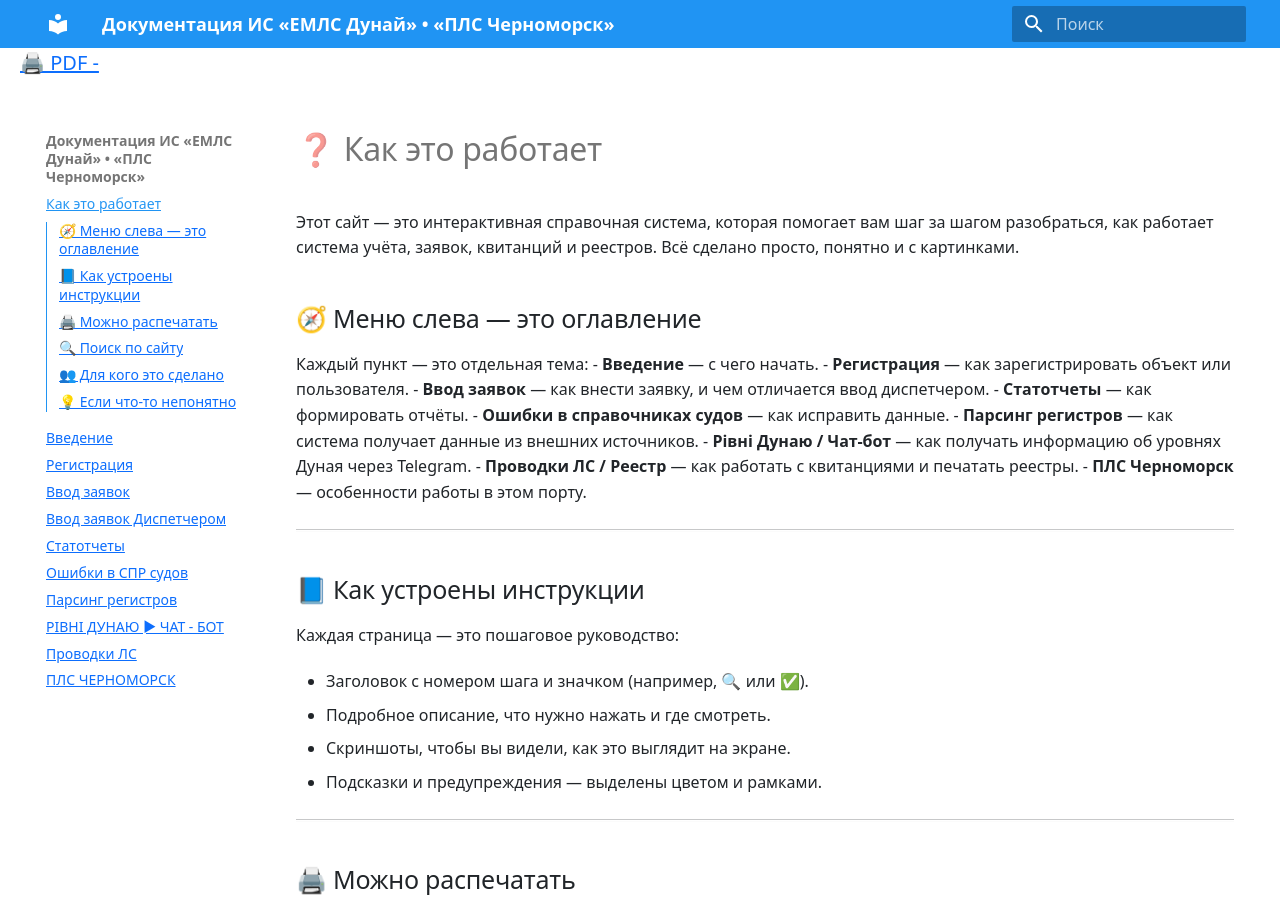
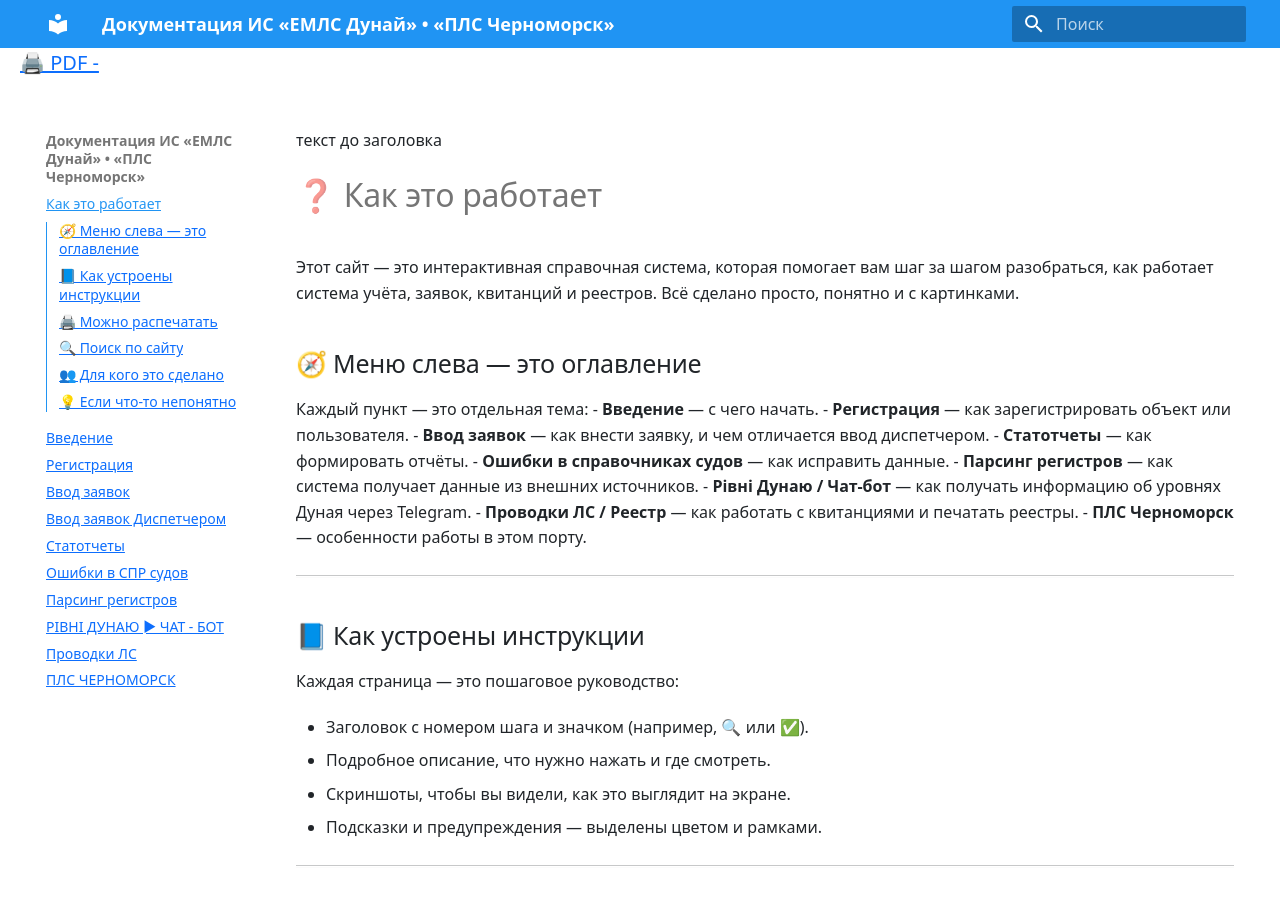
Before and after one commit to vvxsoni/Danube_help, an MkDocs documentation site: the page built from docs/how_it_works.md, in a window 1280 px wide and 900 px high. Built offline with MkDocs 1.6.1 and Material for MkDocs 9.7.7, drawn with Linux system fonts in a browser that asks for light colours.

Commit message:
текст до заголовка

```diff
--- a/docs/how_it_works.md
+++ b/docs/how_it_works.md
@@ -1,3 +1,4 @@
+текст до заголовка
 # ❓ Как это работает
 Этот сайт — это интерактивная справочная система, которая помогает вам шаг за шагом разобраться, как работает система учёта, заявок, квитанций и реестров. Всё сделано просто, понятно и с картинками.
 ## 🧭 Меню слева — это оглавление
```
